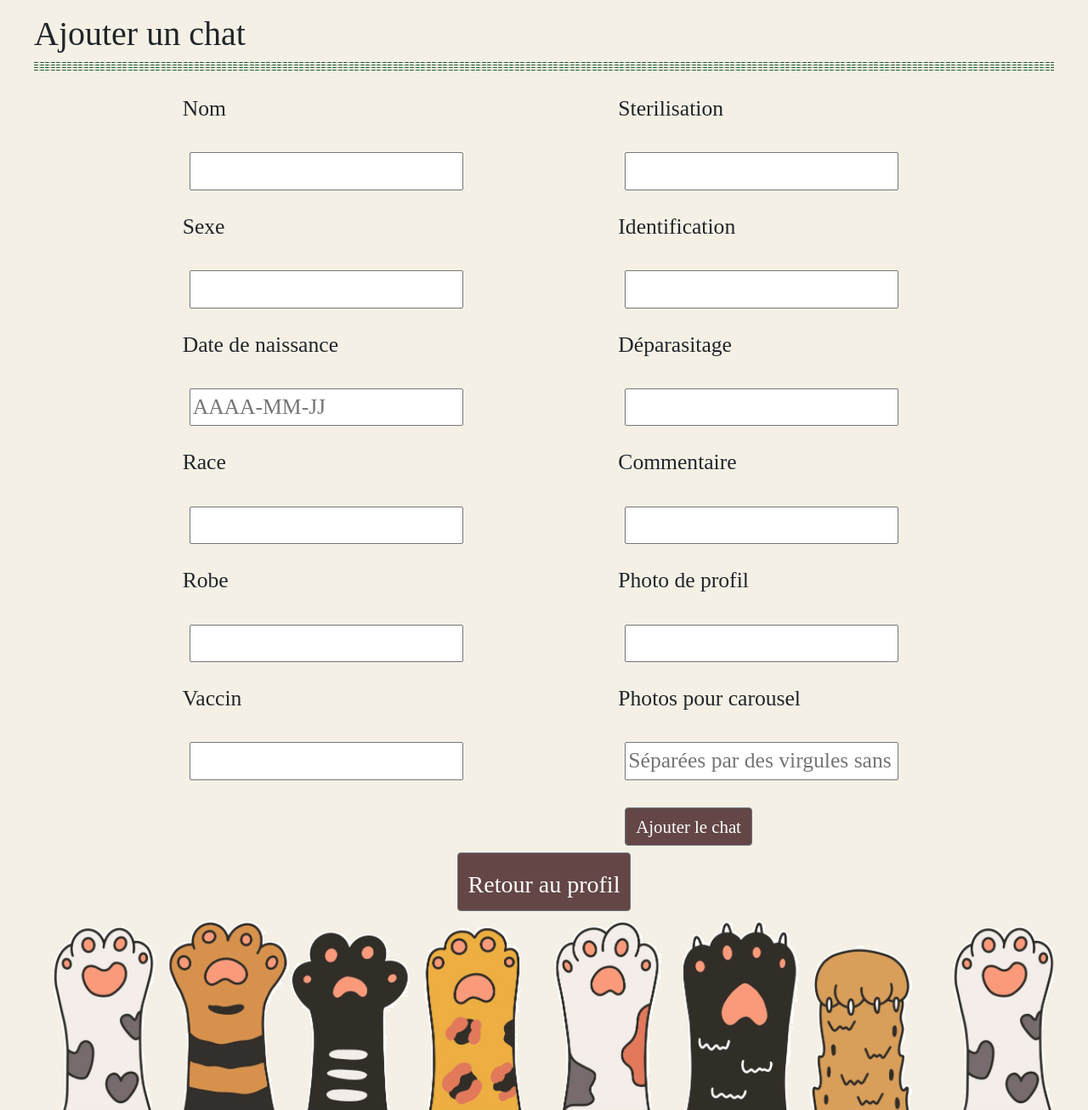
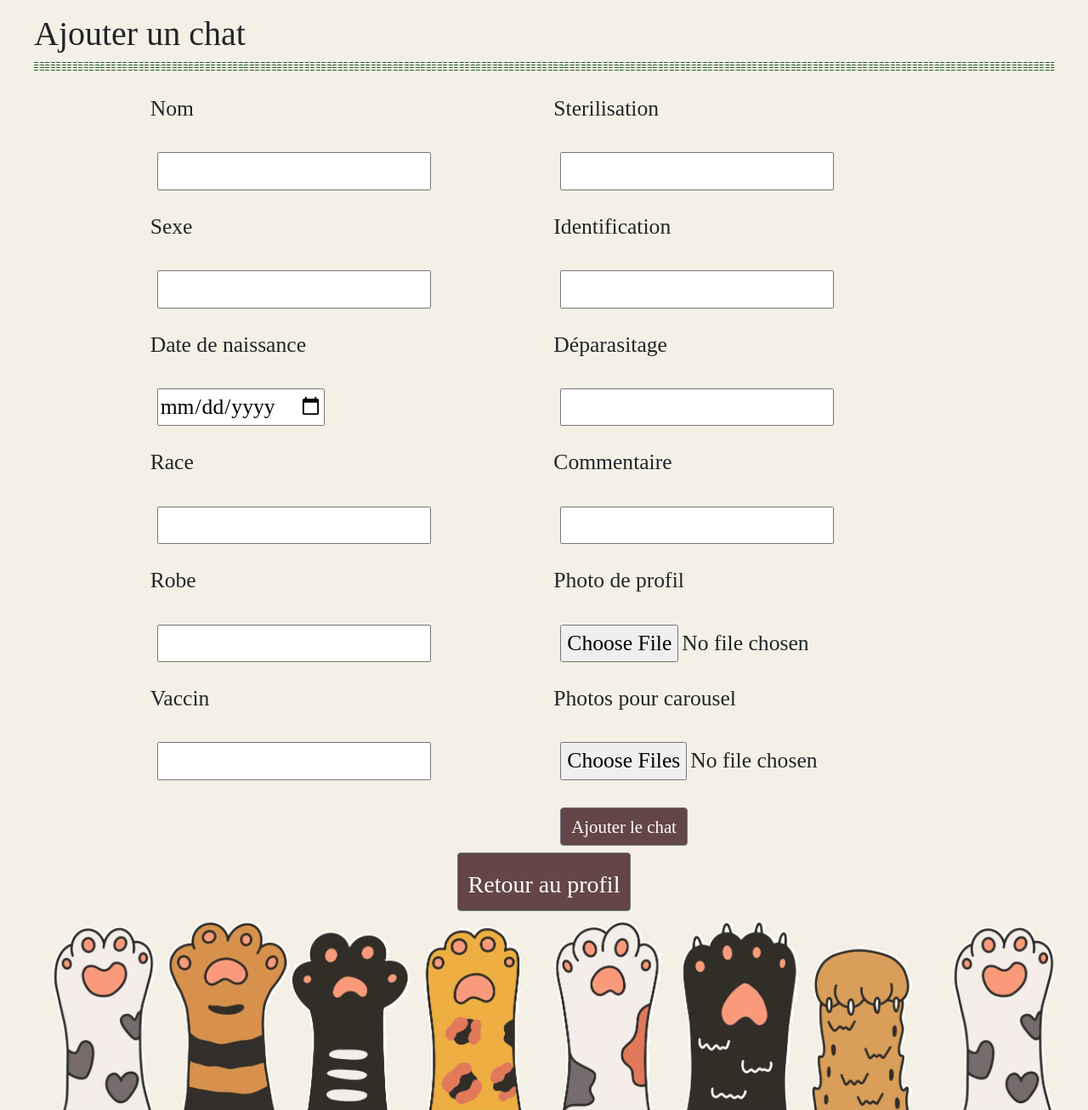
Before and after one commit to gdtdg/site_association_chat, a Flask app: template app/templates/ajouter_chat.html in a window 1280 px wide. Shown: the part 107-1413 px from the top of the page at 85% size. Run offline with Flask 2, Linux system fonts and the light colour scheme; the template is opened without the code that fills it, so the values that code supplies are empty; some libraries are stand-ins or nearby versions.

Commit message:
Changes GET /profile, added cat form changes

```diff
--- a/app/templates/ajouter_chat.html
+++ b/app/templates/ajouter_chat.html
@@ -31,7 +31,7 @@
             <p><input type="text" name="sexe" id="sexe" maxlength="60" required /></p>
 
             <p><label for="naissance">Date de naissance</label></p>
-            <p><input type="text" name="naissance" id="naissance" maxlength="60" placeholder="AAAA-MM-JJ" required /></p>
+            <p><input type="date" name="naissance" id="naissance" maxlength="60" required /></p>
 
             <p><label for="race">Race</label></p>
             <p><input type="text" name="race" id="race" maxlength="60" required /></p>
@@ -56,10 +56,11 @@
             <p><input type="text" name="commentaire" id="commentaire" maxlength="3000" required /></p>
 
             <p><label for="photo">Photo de profil</label></p>
-            <p><input type="text" name="photo" id="photo" maxlength="60" required /></p>
+            <p><input type="file" name="photo" id="photo" maxlength="60" accept=".jpg, .jpeg, .png" required /></p>
 
             <p><label for="carousel">Photos pour carousel</label></p>
-            <p><input type="text" name="carousel" id="carousel" maxlength="300" placeholder="Séparées par des virgules sans espaces." required /></p>
+            <p><input type="file" name="carousel" id="carousel" maxlength="300" accept=".jpg, .jpeg, .png"
+                     multiple required /></p>
 
             <input type="submit" class="btn btn-secondary" style="font-size: 1.3em; font-family: 'Segoe Script'" name="" value="Ajouter le chat" />
         </form>
```
